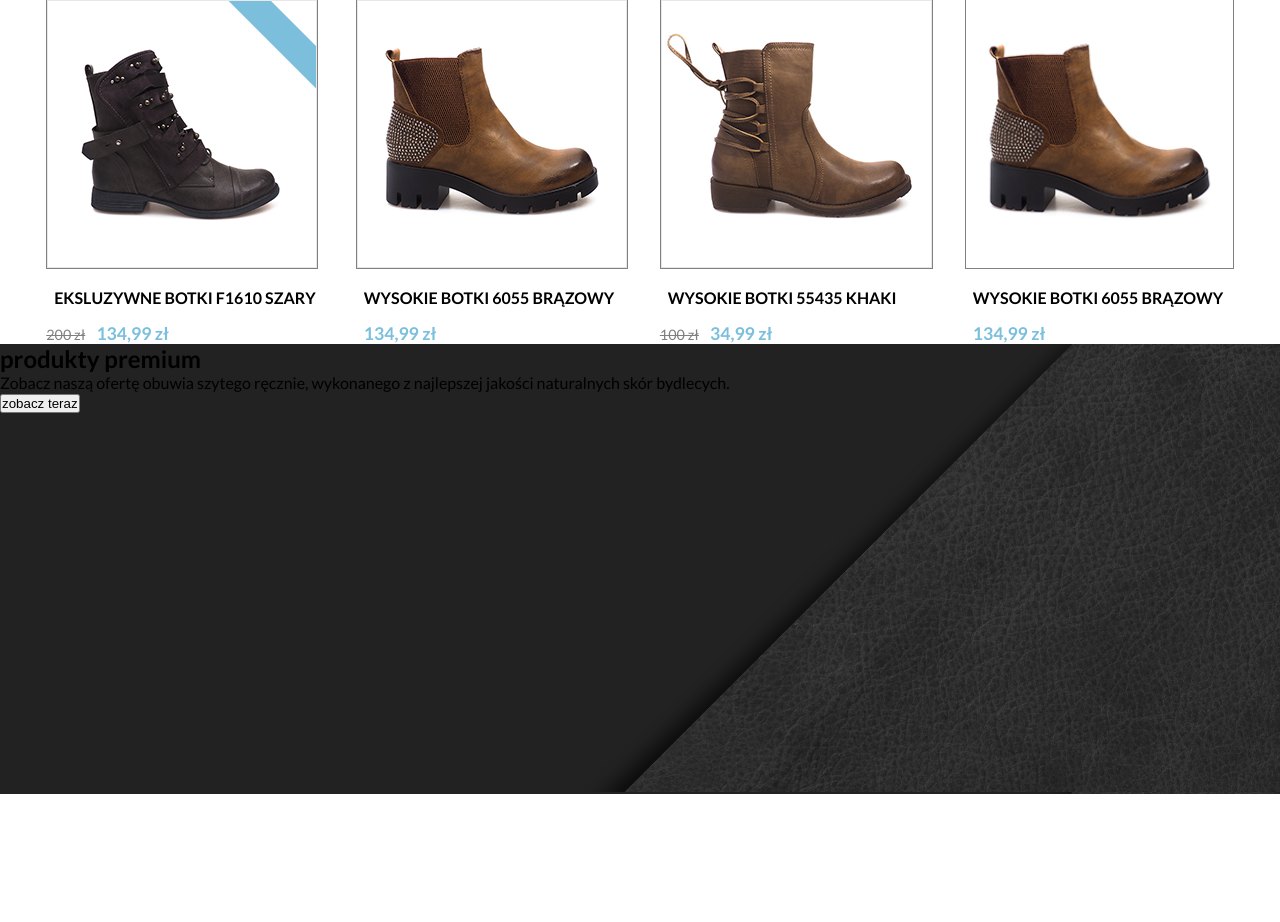
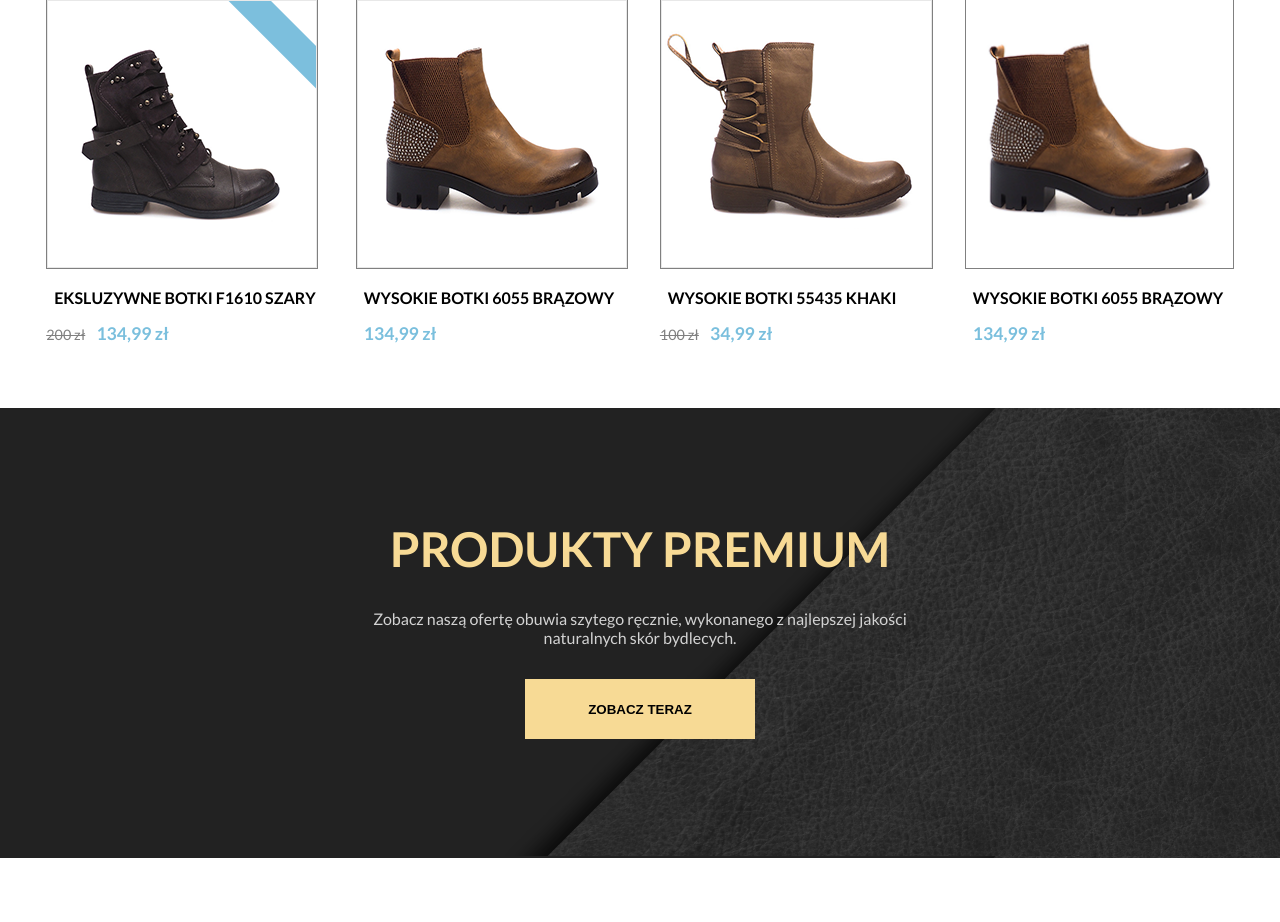
Before and after one commit to Rednaxela700/webcamp-gemre, a PHP site: page / in a window 1280 px wide. Shown: the part 2121-3043 px from the top of the page. Before the commit the page ends 2915 px from the top, so only its background shows below. Run offline with PHP 8.4, Linux system fonts and the light colour scheme.

Commit message:
styles for premium section

```diff
--- a/new/css/main.css
+++ b/new/css/main.css
@@ -439,8 +439,42 @@ body {
 }
 
 .premium {
+  display: flex;
   height: 450px;
+  flex-direction: column;
+  align-items: center;
+  background-color: #222;
   background-image: url("../img/strefa_premium.png");
+  background-position-x: -4.8rem;
+  margin: 4rem 0;
+}
+.premium-header {
+  margin: 7rem 0 0 0;
+  font-size: 3rem;
+  color: #f7da95;
+  text-align: center;
+  text-transform: uppercase;
+}
+.premium-span {
+  display: block;
+  color: lightgrey;
+  text-align: center;
+}
+.premium-span-container {
+  padding: 2rem;
+}
+.premium-btn {
+  padding: 1rem;
+  height: 60px;
+  width: 230px;
+  background-color: #f7da95;
+  border: none;
+  text-transform: uppercase;
+  font-weight: bold;
+  cursor: pointer;
+}
+.premium-btn:focus {
+  outline: none;
 }
 
 /*# sourceMappingURL=main.css.map */
--- a/new/css/premium.sass
+++ b/new/css/premium.sass
@@ -1,3 +1,32 @@
 .premium
+  display: flex
   height: 450px
+  flex-direction: column
+  align-items: center
+  background-color: #222
   background-image: url("../img/strefa_premium.png")
+  background-position-x: -4.8rem
+  margin: 4rem 0
+  &-header
+    margin: 7rem 0 0 0
+    font-size: 3rem
+    color: #f7da95
+    text-align: center
+    text-transform: uppercase
+  &-span
+    display: block
+    color: lightgrey
+    text-align: center
+    &-container
+      padding: 2rem
+  &-btn
+    padding: 1rem
+    height: 60px
+    width: 230px
+    background-color: #f7da95
+    border: none
+    text-transform: uppercase
+    font-weight: bold
+    cursor: pointer
+    &:focus
+      outline: none
```
Also changed, not shown: 1 other file.
